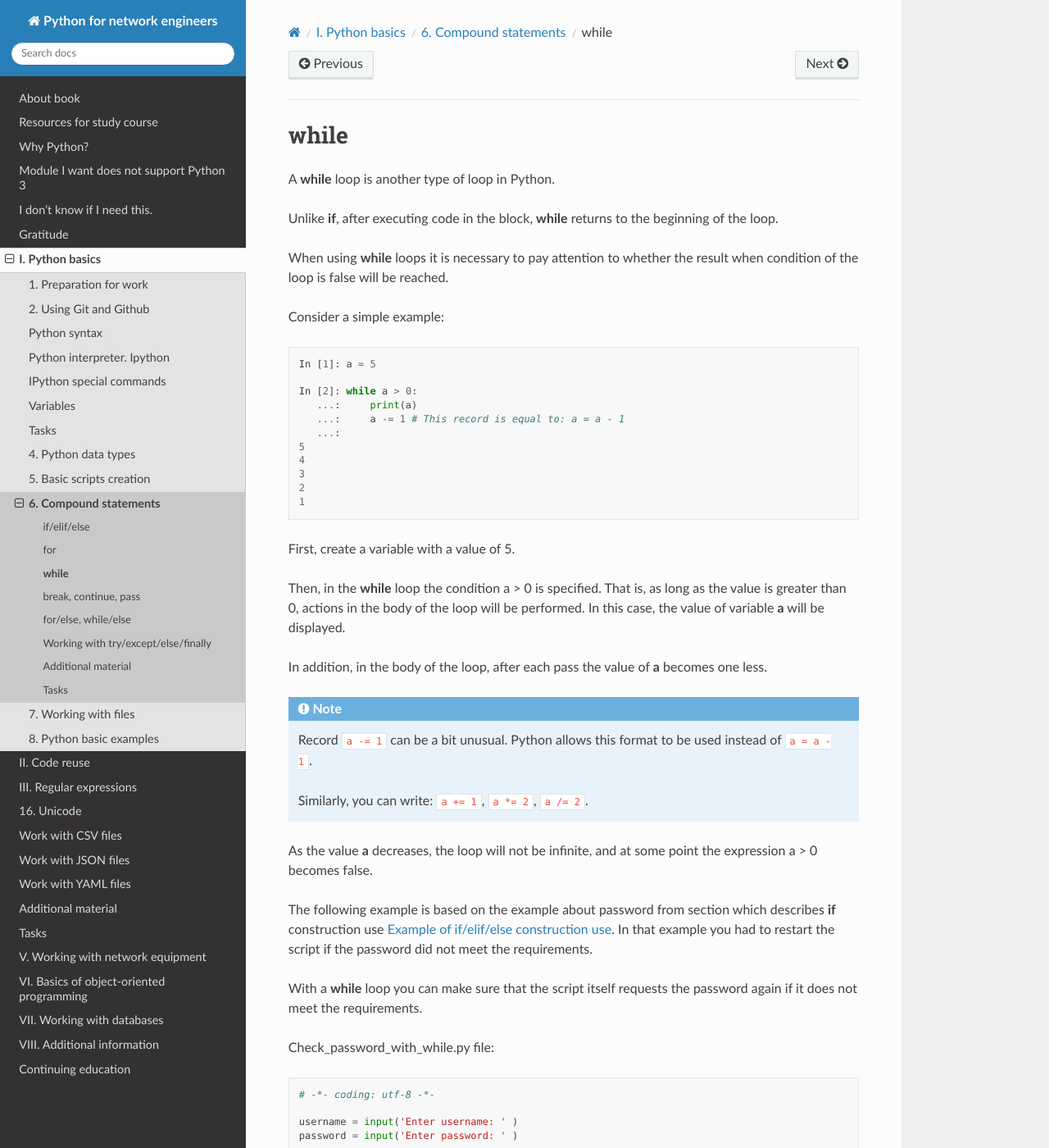
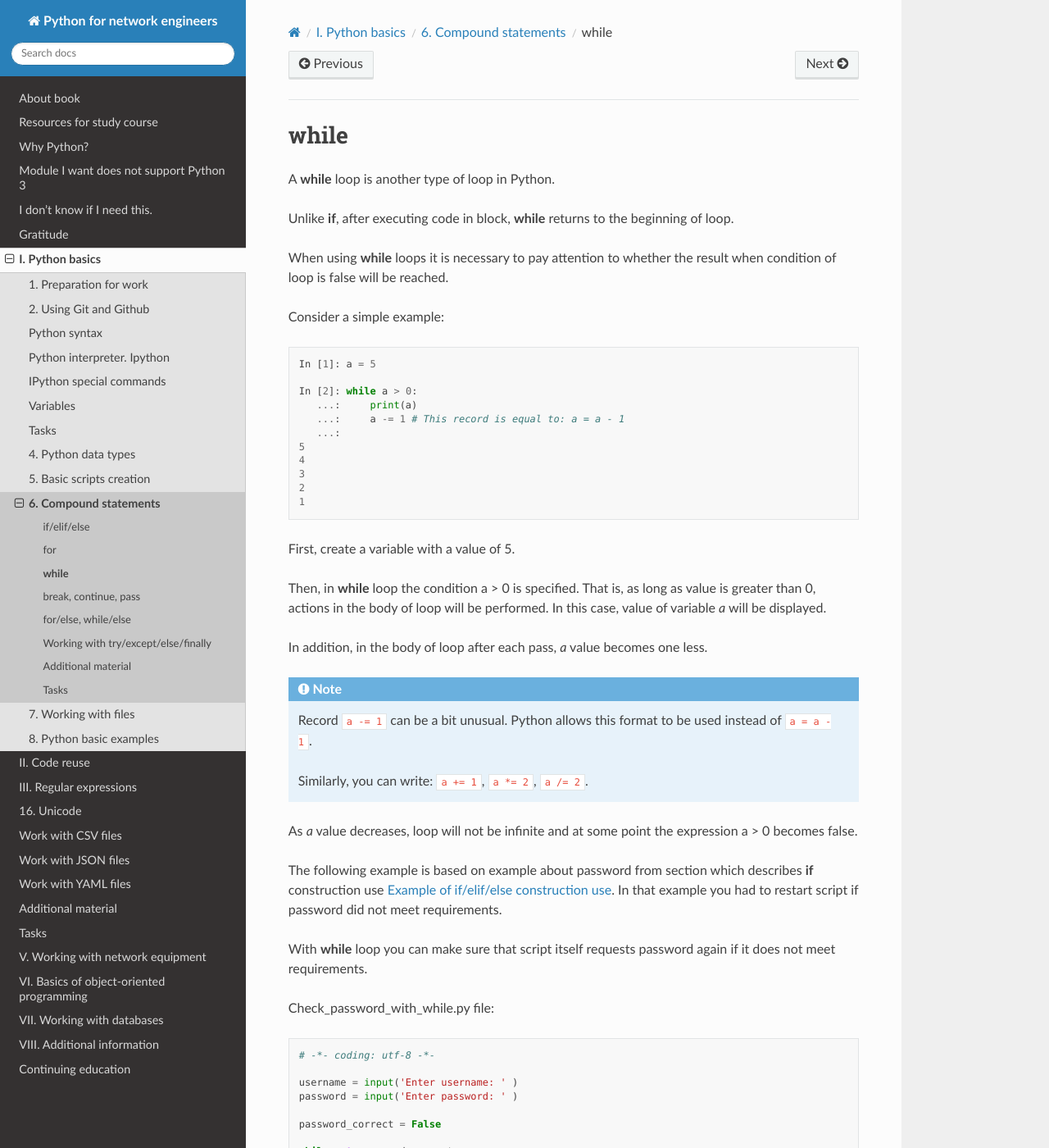
Before and after one commit to natenka/pyneng-book-en, a Sphinx documentation site: the page built from docs/source/book/06_control_structures/3_while.rst, in a window 1280 px wide and 1400 px high. Shown: the whole window at 82% size. Built offline with Sphinx 7.4.7 and the Read the Docs theme 2.0.0, drawn with Linux system fonts in a browser that asks for light colours; pages that are not in the unit, such as notebooks, are missing from menus; some of the changed text lies outside the part shown.

Commit message:
Update 3_while.rst

```diff
--- a/docs/source/book/06_control_structures/3_while.rst
+++ b/docs/source/book/06_control_structures/3_while.rst
@@ -3,9 +3,9 @@ while
 
 A **while** loop is another type of loop in Python.
 
-Unlike **if**, after executing code in the block, **while** returns to the beginning of the loop.
+Unlike **if**, after executing code in block, **while** returns to the beginning of loop.
 
-When using **while** loops it is necessary to pay attention to whether the result when condition of the loop is false will be reached.
+When using **while** loops it is necessary to pay attention to whether the result when condition of loop is false will be reached.
 
 Consider a simple example:
 
@@ -25,9 +25,9 @@ Consider a simple example:
 
 First, create a variable with a value of 5.
 
-Then, in the **while** loop the condition a > 0 is specified. That is, as long as the value is greater than 0, actions in the body of the loop will be performed. In this case, the value of variable **a** will be displayed.
+Then, in **while** loop the condition a > 0 is specified. That is, as long as value is greater than 0, actions in the body of loop will be performed. In this case, value of variable *a* will be displayed.
 
-In addition, in the body of the loop, after each pass the value of **a** becomes one less.
+In addition, in the body of loop after each pass, *a* value becomes one less.
 
 .. note::
     Record ``a -= 1`` can be a bit unusual. Python allows this format to be used instead of ``a = a - 1``.
@@ -35,12 +35,12 @@ In addition, in the body of the loop, after each pass the value of **a** becomes
     Similarly, you can write: ``a += 1``, ``a *= 2``,
     ``a /= 2``.
 
-As the value **a** decreases, the loop will not be infinite, and at some point the expression a > 0 becomes false.
+As *a* value decreases, loop will not be infinite and at some point the expression a > 0 becomes false.
 
-The following example is based on the example about password from section which describes **if** construction use :ref:`if_example`.
-In that example you had to restart the script if the password did not meet the requirements.
+The following example is based on example about password from section which describes **if** construction use :ref:`if_example`.
+In that example you had to restart script if password did not meet requirements.
 
-With a **while** loop you can make sure that the script itself requests the password again if it does not meet the requirements.
+With **while** loop you can make sure that  script itself requests password again if it does not meet requirements.
 
 Check_password_with_while.py file:
 
@@ -64,9 +64,9 @@ Check_password_with_while.py file:
             print('Password for user {} is set'.format( username ))
             password_correct = True
 
-In this case, the **while** loop is useful because it returns the script back to the beginning of the checks and allows the password to be typed again but does not require the script to restart.
+In this case, **while** loop is useful because it returns script back to the beginning of checks and allows password to be typed again but does not require script to restart.
 
-Now the script works like this:
+Now script works like this:
 
 ::
 
```
